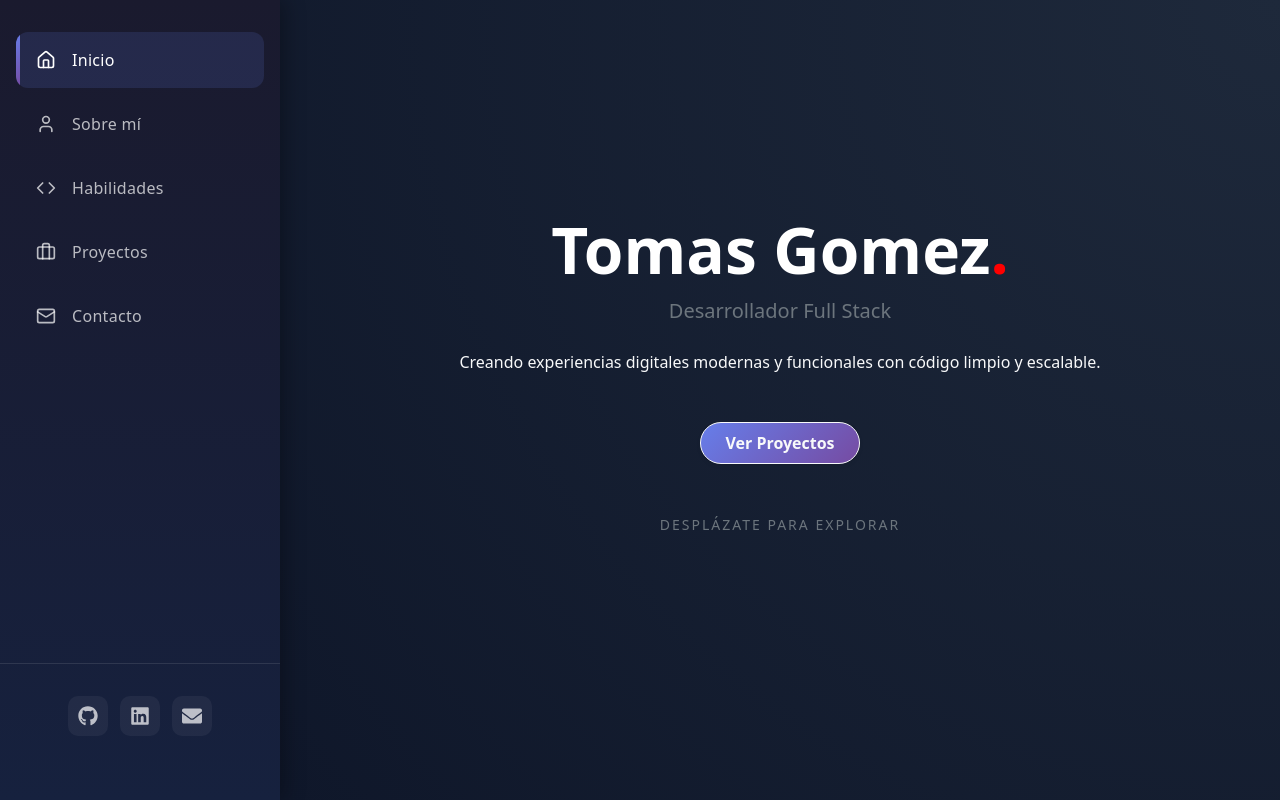
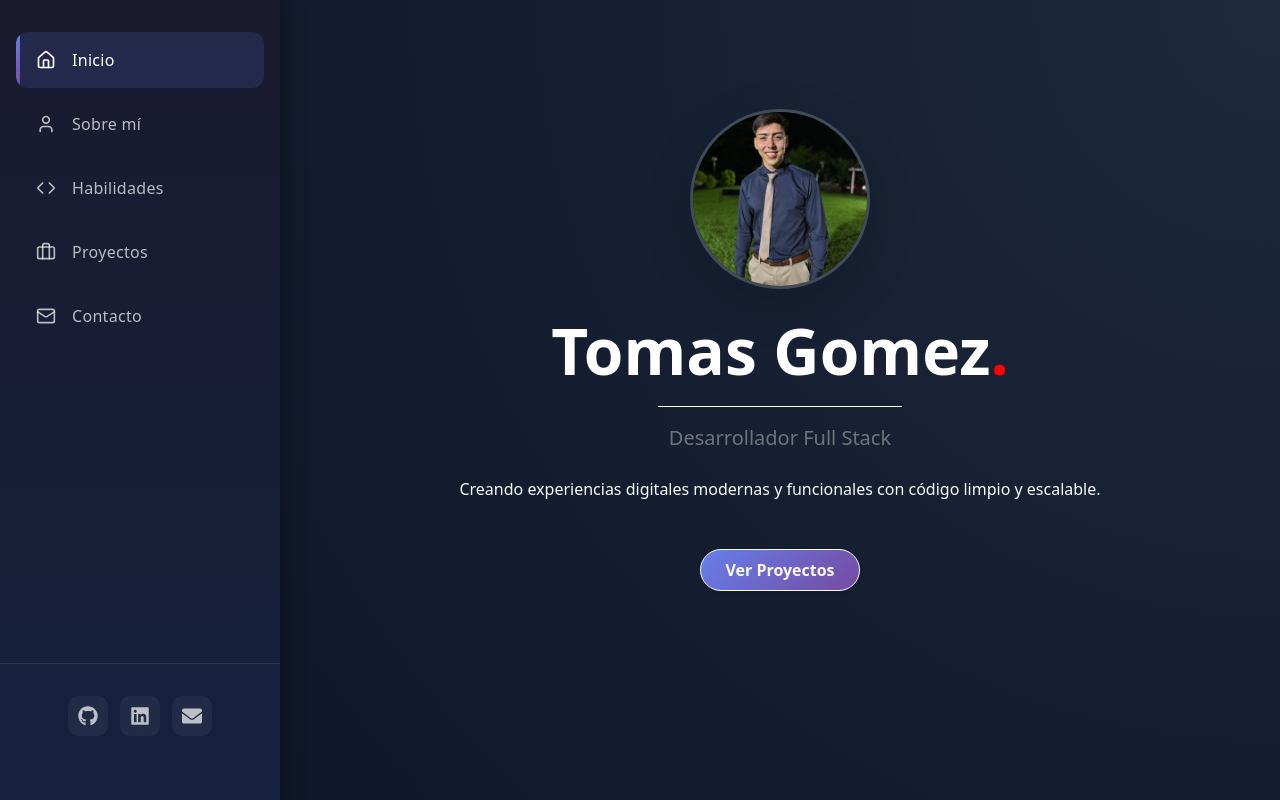
Before and after one commit to tomasgomez18/MyPorffolio, a React (Vite) app: page / in a window 1280 px wide. Shown: the top 800 px of the page. Built offline with nearby package versions, Linux system fonts and the light colour scheme.

Commit message:
feat: Agrega foto de inicio

```diff
--- a/src/components/home/Home.jsx
+++ b/src/components/home/Home.jsx
@@ -1,4 +1,5 @@
 import React from 'react';
+import fotoPortfolio from "../../assets/fotoPortfolio.jpeg";
 import './Home.css';
 
 function Home() {
@@ -7,8 +8,16 @@ function Home() {
       <main className="main-content">
         <section id="home" className="hero-section min-vh-100 d-flex flex-column justify-content-center align-items-center text-center pt-5">
           <div className="hero-content container">
+            <div className="mb-4">
+              <img
+                src={fotoPortfolio}
+                alt="Perfil"
+                className="rounded-circle shadow-lg border border-3 border-secondary border-opacity-50"
+                style={{ width: '180px', height: '180px', objectFit: 'cover' }}
+              />
+            </div>
             <h1 className="hero-title display-3 fw-bolder text-white mb-2">
-              Tomas Gomez<span style={{color: '#ff0000'}}>.</span>
+              Tomas Gomez<span style={{color: '#ff0000'}}>.</span><hr className="w-25 mx-auto text-white opacity-100" />
             </h1>
             <p className="hero-subtitle fs-5 text-secondary mb-4">Desarrollador Full Stack</p>
             <p className="hero-description mx-auto w-75 mb-5 text-light">
@@ -19,7 +28,6 @@ function Home() {
             </a>
           </div>
           <div className="scroll-indicator mt-5 text-secondary">
-            <span className="small text-uppercase" style={{ letterSpacing: '2px' }}>Desplázate para explorar</span>
           </div>
         </section>
         <section id="about" className="about-section py-5">
```
Also changed, not shown: src/assets/fotoPortfolio.jpeg (added).
